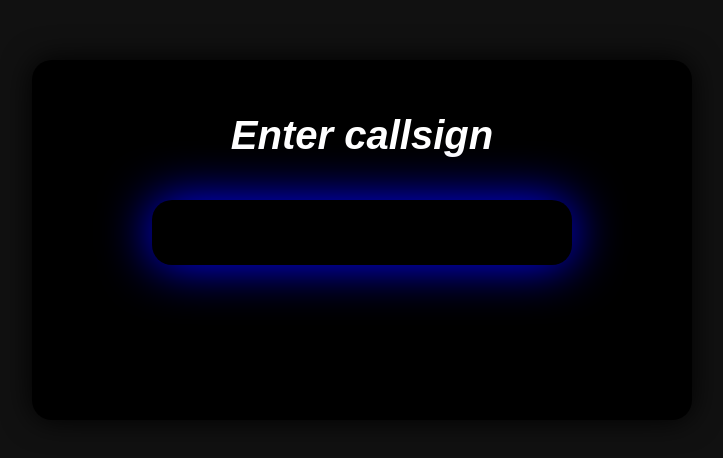
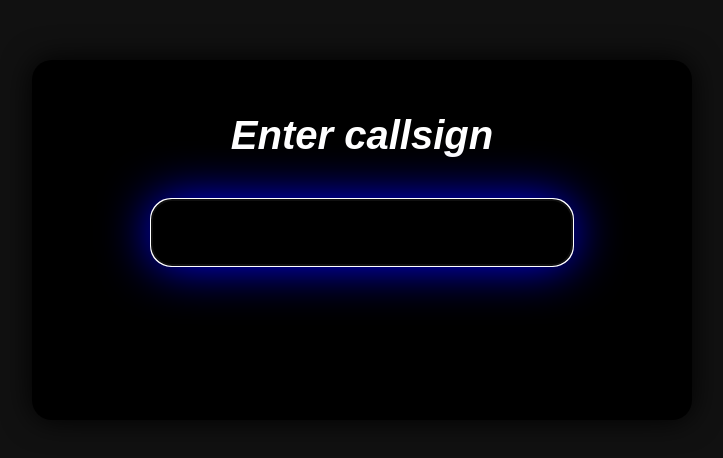
Before and after one commit to AshleyShalloe/call, a plain HTML site: page index.html in a window 1280 px wide. Shown: the part 120-578 px from the top of the page, without its empty margins (278-1001 px from the left). Drawn offline with Linux system fonts and the light colour scheme.

Commit message:
autofocus input field

```diff
--- a/index.html
+++ b/index.html
@@ -67,7 +67,7 @@
 
     <div id="main">
         <div>Enter callsign</div>
-        <input type="text" oninput="checkCallsignAndDisplayResult(this.value)" id="callsignInput"></input>
+        <input type="text" oninput="checkCallsignAndDisplayResult(this.value)" id="callsignInput" autofocus></input>
         <div id="result"></div>
     </div>
 
```
